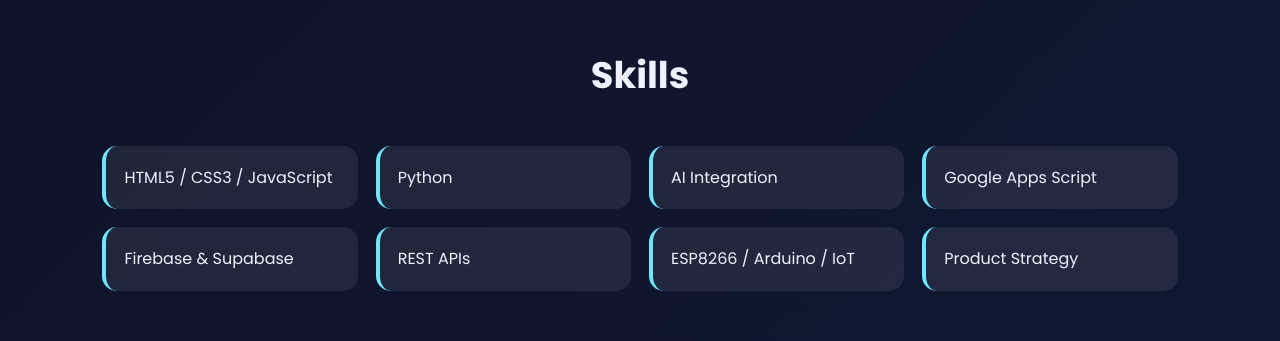
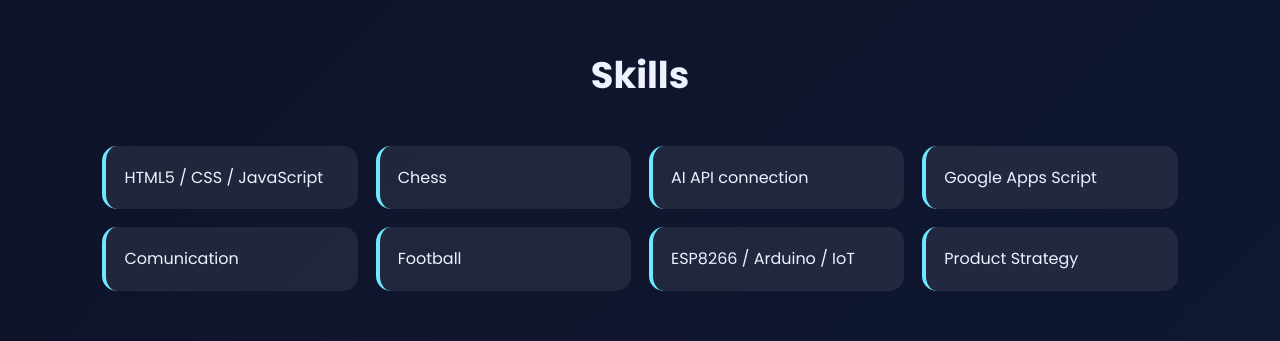
Before and after one commit to comaku/Akunna, a plain HTML site: page index.html in a window 1280 px wide. Shown: the part 1977-2318 px from the top of the page. Drawn offline with Linux system fonts and the light colour scheme.

Commit message:
Update and rename Akunna.html to index.html

```diff
--- a/Akunna.html
+++ b/index.html
@@ -3,7 +3,7 @@
 <head>
 <meta charset="UTF-8"><meta name="viewport" content="width=device-width,initial-scale=1.0">
 <title>Akunna Ihesiulo | Entrepreneur & Technology Innovator</title>
-
+<link rel="icon" href="immm.jpg">
 <link rel="preconnect" href="https://fonts.googleapis.com">
 <link href="https://fonts.googleapis.com/css2?family=Poppins:wght@300;400;600;700;800&display=swap" rel="stylesheet">
 <script src="https://kit.fontawesome.com/a076d05399.js" crossorigin="anonymous"></script>
@@ -90,12 +90,12 @@ I am a passionate entrepreneur, software developer, and technology innovator who
 <section id="skills">
 <h2>Skills</h2>
 <ul>
-<li>HTML5 / CSS3 / JavaScript</li>
-<li>Python</li>
-<li>AI Integration</li>
+<li>HTML5 / CSS / JavaScript</li>
+<li>Chess</li>
+<li>AI API connection</li>
 <li>Google Apps Script</li>
-<li>Firebase & Supabase</li>
-<li>REST APIs</li>
+<li>Comunication</li>
+<li>Football</li>
 <li>ESP8266 / Arduino / IoT</li>
 <li>Product Strategy</li>
 </ul>
```
